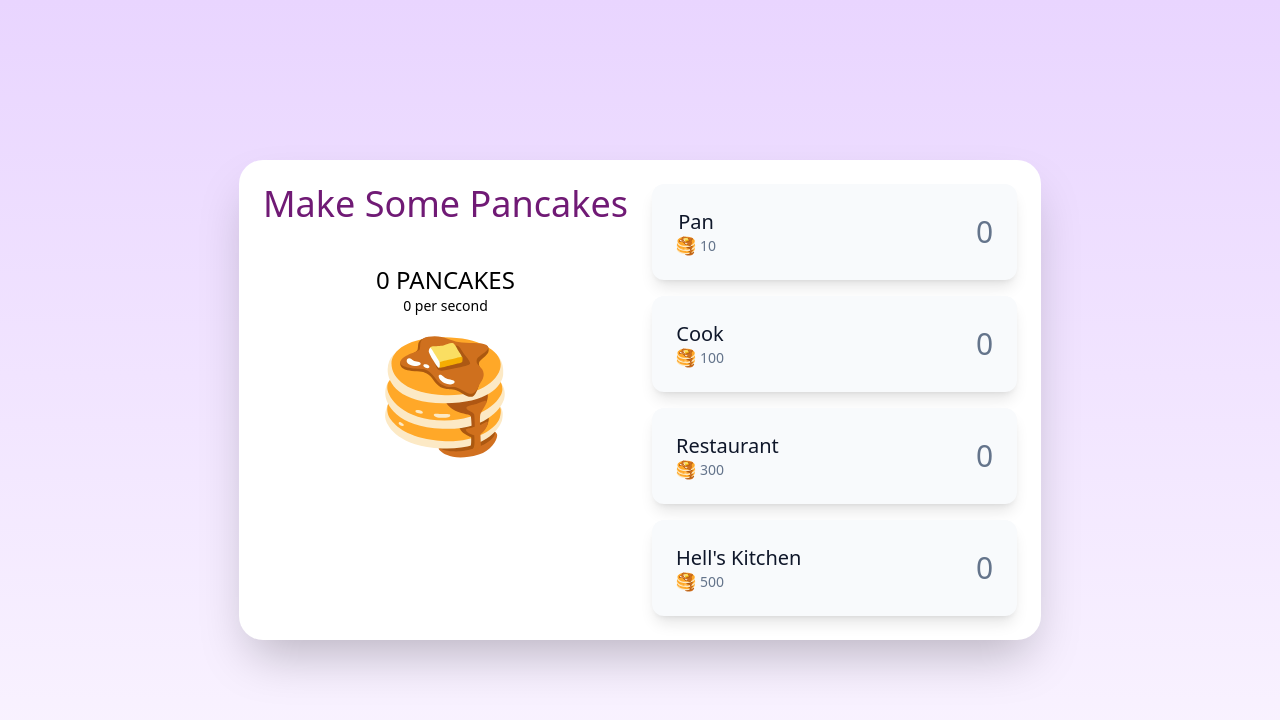
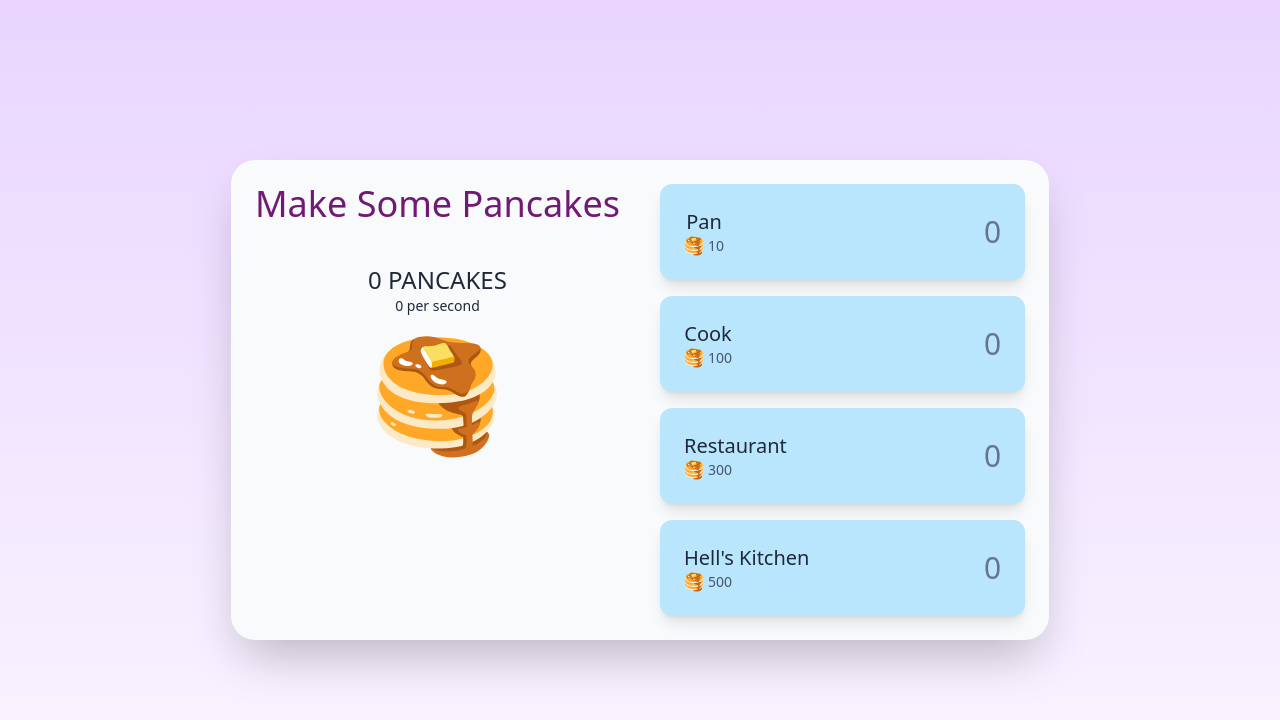
Before and after one commit to mateusz-bielak/pancakes, a React (Vite) app: page / in a window 1280 px wide. Shown: the top 720 px of the page. Built offline with nearby package versions, Linux system fonts and the light colour scheme.

Commit message:
Implement RWD

```diff
--- a/src/App.tsx
+++ b/src/App.tsx
@@ -61,14 +61,16 @@ export const App = () => {
   }, []); // eslint-disable-line react-hooks/exhaustive-deps
 
   return (
-    <div className='flex h-screen items-center justify-center bg-gradient-to-b from-purple-200 to-purple-50'>
-      <div className='rounded-3xl bg-white p-6 shadow-2xl'>
-        <div className='grid grid-cols-2 gap-6'>
-          <div className='flex flex-col'>
-            <Header />
-            <PancakeButton />
+    <div className='h-screen overflow-y-scroll bg-gradient-to-b from-purple-200 to-purple-50 p-6'>
+      <div className='sm:flex sm:h-full sm:items-center sm:justify-center'>
+        <div className='sm:rounded-3xl sm:bg-slate-50 sm:p-6 sm:shadow-2xl'>
+          <div className='grid gap-10 sm:grid-cols-2 sm:gap-10'>
+            <div className='flex flex-col gap-10'>
+              <Header />
+              <PancakeButton />
+            </div>
+            <MakersList />
           </div>
-          <MakersList />
         </div>
       </div>
     </div>
--- a/src/components/Header.tsx
+++ b/src/components/Header.tsx
@@ -1 +1,3 @@
-export const Header = () => <h1 className='text-4xl text-fuchsia-900'>Make Some Pancakes</h1>;
+export const Header = () => (
+  <h1 className='text-3xl text-fuchsia-900 sm:text-4xl '>Make Some Pancakes</h1>
+);
--- a/src/components/MakersList.tsx
+++ b/src/components/MakersList.tsx
@@ -19,16 +19,15 @@ const Card = ({ id }: CardProps) => {
 
   return (
     <button
-      className='flex items-center justify-between space-x-4 rounded-xl bg-slate-50 p-6 shadow-lg'
+      className='flex items-center justify-between space-x-4 rounded-xl bg-slate-50 p-6 shadow-lg sm:bg-sky-200'
       onClick={updateMaker(id)}
     >
       <div className='flex flex-col'>
-        <p className='text-xl font-medium text-slate-900'>{name}</p>
+        <p className='text-xl font-medium text-slate-800'>{name}</p>
         <div className='flex space-x-1'>
           <img className='h-5' src={pancakesSVG} alt={`${name} Logo`} />
-          <span className='text-sm text-slate-500'>{price}</span>
+          <span className='text-sm text-slate-600'>{price}</span>
         </div>
-        <p className='text-sm font-medium text-slate-500'></p>
       </div>
       <p className='text-3xl text-slate-500'>{amount}</p>
     </button>
--- a/src/components/PancakeButton.tsx
+++ b/src/components/PancakeButton.tsx
@@ -5,7 +5,7 @@ export const PancakeButton = () => {
   const setPancakes = usePancakesStore(state => state.setPancakes);
 
   return (
-    <div className='mt-10 flex flex-col items-center gap-4'>
+    <div className='flex flex-col items-center gap-4'>
       <PancakeCounter />
       <button className='pancakes' onClick={() => setPancakes()}>
         <img src={pancakesSVG} alt='Pancakes' />
@@ -19,8 +19,10 @@ const PancakeCounter = () => {
   const income = usePancakesStore(state => state.income);
   return (
     <div className='flex flex-col items-center'>
-      <span className='text-2xl'>{Math.floor(pancakes)} PANCAKES</span>
-      <span className='text-sm'>{Math.round(income * 10) / 10} per second</span>
+      <span className='text-2xl text-slate-800'>{Math.floor(pancakes)} PANCAKES</span>
+      <span className='text-sm font-medium text-slate-800'>
+        {Math.round(income * 10) / 10} per second
+      </span>
     </div>
   );
 };
```
Also changed, not shown: 1 other file (tests, documents, lock files or other folders).
